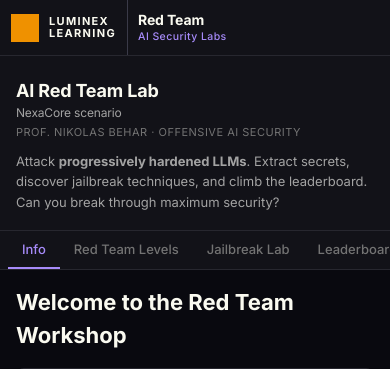
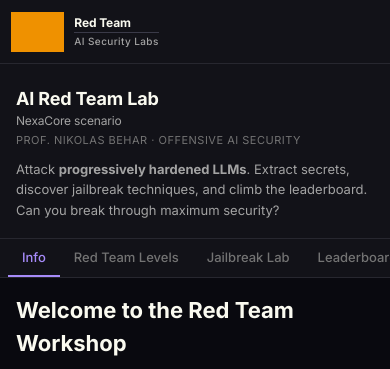
Before and after one commit to nbehar/ai-security-labs, a FastAPI app: page / in a window 390 px wide. Shown: the top 369 px of the page. Run offline with FastAPI, Linux system fonts and the light colour scheme; grey boxes are pictures that could not be loaded.

Commit message:
Brand: nav matches digistore-mock-client Sidebar pattern
Reference: ~/digistore/digistore-mock-client/frontend-v2/src/components/Sidebar.tsx
(Luminex Learning brand SOP for the AI Security Labs product line).

Layout shifted from the prior two-block (owl+wordmark | section/product)
design to the canonical single-composite-block pattern:

  [owl 48px gold]    Red Team       <- 12px / weight 700 / primary text
                     ─────────      <- 1px horizontal hairline
                     AI Security    <- 10px / weight 500 / secondary text
                     Labs

Changes:
- Owl bumped 32px → 48px (40px on mobile).
- Removed the separate visible "Luminex Learning" wordmark element. NR-2
  satisfied via alt="Luminex Learning" on the owl <img> (digistore convention).
- Removed the vertical divider between blocks. Owl and brand-text sit
  in one flex row.
- Added a 1px horizontal hairline between section name and product name,
  matching the screenshot the user supplied + Sidebar.tsx implementation.
- Section name typography now 12px/700 (was text-md bold). Product name
  typography 10px/500 secondary (was text-xs medium AISL highlight).
- Min-height bumped 64px → 72px to fit the larger owl.

Applied to:
- spaces/red-team/static/css/luminex-nav.css
- spaces/red-team/templates/index.html
- spaces/blue-team/static/css/luminex-nav.css (identical)
- spaces/blue-team/templates/index.html
- spaces/multimodal/templates/index.html (uses .nav-* classes; CSS in
  multimodal.css updated separately in next commit)

HF Space deploys: 19cd40f (red-team), 0b6c246 (blue-team), 0394f5c (multimodal).
Verified live: all 3 hosts serve the new HTML structure.

```diff
--- a/spaces/red-team/static/css/luminex-nav.css
+++ b/spaces/red-team/static/css/luminex-nav.css
@@ -1,14 +1,16 @@
 /*
- * luminex-nav.css — Master nav (stacked-block layout matching brand screenshot).
+ * luminex-nav.css — Master nav matching digistore-mock-client Sidebar.tsx pattern.
  *
- * Layout:
- *   [owl]         │  <Section name>          │  (optional descriptor)
- *   LUMINEX       │  AI Security Labs        │
- *   LEARNING      │                          │
+ * Layout (single composite block; no vertical divider between owl and text):
+ *
+ *   [owl 48px gold]    Red Team       <- 12px bold primary
+ *                      ─────────      <- 1px horizontal hairline
+ *                      AI Security    <- 10px medium secondary
+ *                      Labs
  *
  * Per brand-identity-enforcer non-negotiables:
  *   NR-1  — owl mark in every authenticated nav (.owl-gold filter, brand gold)
- *   NR-2  — wordmark "Luminex Learning" present
+ *   NR-2  — brand name "Luminex Learning" present (alt text on owl image)
  *   NR-10 — owl always brand gold, never product accent
  */
 
@@ -16,86 +18,54 @@
   background: var(--color-surface-1);
   border-bottom: 1px solid var(--color-border);
   display: flex;
-  align-items: stretch;
+  align-items: center;
+  padding: var(--space-3) var(--space-5);
+  gap: var(--space-3);
   position: sticky;
   top: 0;
   z-index: 50;
-  min-height: 64px;
+  min-height: 72px;
 }
 
-/* Block 1: master brand (owl + wordmark) */
-.luminex-nav__brand {
-  display: flex;
-  align-items: center;
-  gap: var(--space-3);
-  padding: var(--space-2) var(--space-5);
-  text-decoration: none;
-  color: var(--color-text-primary);
-}
-.luminex-nav__brand:hover { text-decoration: none; }
-
 .luminex-nav__owl {
-  width: 32px;
-  height: 32px;
-  display: block;
+  height: 48px;
+  width: auto;
   flex-shrink: 0;
 }
 
-.luminex-nav__wordmark {
+.luminex-nav__brand-text {
   display: flex;
   flex-direction: column;
-  line-height: 1.05;
-}
-
-.luminex-nav__wordmark-l1,
-.luminex-nav__wordmark-l2 {
-  font-family: var(--font-sans);
-  font-weight: var(--font-bold);
-  font-size: 11px;
-  letter-spacing: var(--tracking-widest);
-  color: var(--color-text-primary);
-  text-transform: uppercase;
-}
-
-/* Vertical divider between blocks (full-height of nav) */
-.luminex-nav__divider {
-  width: 1px;
-  background: var(--color-border-strong);
-  align-self: stretch;
-}
-
-/* Block 2: product/section ("Section Name" stacked over "AI Security Labs") */
-.luminex-nav__product-block {
-  display: flex;
-  flex-direction: column;
-  justify-content: center;
-  padding: var(--space-2) var(--space-5);
-  gap: 2px;
+  gap: 3px;
 }
 
 .luminex-nav__section-name {
   font-family: var(--font-sans);
-  font-weight: var(--font-bold);
-  font-size: var(--text-md);
+  font-size: 12px;
+  font-weight: 700;
+  color: var(--color-text-primary);
+  line-height: 1;
   letter-spacing: var(--tracking-tight);
-  color: var(--color-text-primary);
-  line-height: 1.15;
+}
+
+.luminex-nav__hairline {
+  height: 1px;
+  background: var(--color-border-strong);
+  width: 100%;
 }
 
 .luminex-nav__product-name {
   font-family: var(--font-sans);
-  font-weight: var(--font-medium);
-  font-size: var(--text-xs);
+  font-size: 10px;
+  font-weight: 500;
+  color: var(--color-text-secondary);
+  line-height: 1;
   letter-spacing: var(--tracking-wide);
-  color: var(--color-accent-aisl-highlight);
-  line-height: 1.15;
 }
 
 .luminex-nav__spacer { flex: 1; }
 
 .luminex-nav__meta {
-  align-self: center;
-  padding-right: var(--space-5);
   font-family: var(--font-mono);
   font-size: var(--text-xs);
   color: var(--color-text-secondary);
@@ -103,17 +73,14 @@
 }
 
 @media (max-width: 768px) {
-  .luminex-nav { min-height: 56px; }
-  .luminex-nav__brand,
-  .luminex-nav__product-block { padding: var(--space-2) var(--space-3); }
-  .luminex-nav__owl { width: 28px; height: 28px; }
+  .luminex-nav { min-height: 64px; padding: var(--space-2) var(--space-3); }
+  .luminex-nav__owl { height: 40px; }
   .luminex-nav__meta { display: none; }
 }
 
 /*
  * Hero subdued — the framework's <header class="hero"> becomes a section
- * sub-header below the master nav. Keep its content but tone it down so it
- * doesn't compete with the master brand.
+ * sub-header below the master nav.
  */
 .hero { padding-top: var(--space-6); padding-bottom: var(--space-5); }
 .hero__title { font-family: var(--font-sans); letter-spacing: var(--tracking-tight); }
--- a/spaces/red-team/templates/index.html
+++ b/spaces/red-team/templates/index.html
@@ -14,16 +14,10 @@
 </head>
 <body>
   <header class="luminex-nav" role="banner">
-    <a class="luminex-nav__brand" href="/" aria-label="Luminex Learning home">
-      <img src="/static/owl.svg" alt="" class="owl-gold luminex-nav__owl" aria-hidden="true">
-      <span class="luminex-nav__wordmark">
-        <span class="luminex-nav__wordmark-l1">Luminex</span>
-        <span class="luminex-nav__wordmark-l2">Learning</span>
-      </span>
-    </a>
-    <span class="luminex-nav__divider" aria-hidden="true"></span>
-    <div class="luminex-nav__product-block">
+    <img src="/static/owl.svg" alt="Luminex Learning" class="owl-gold luminex-nav__owl">
+    <div class="luminex-nav__brand-text">
       <span class="luminex-nav__section-name">Red Team</span>
+      <div class="luminex-nav__hairline" aria-hidden="true"></div>
       <span class="luminex-nav__product-name">AI Security Labs</span>
     </div>
     <span class="luminex-nav__spacer"></span>
```
Also changed, not shown: spaces/blue-team/static/css/luminex-nav.css (+33 -66 lines), spaces/blue-team/templates/index.html (+3 -9 lines), spaces/multimodal/templates/index.html (+3 -9 lines).
